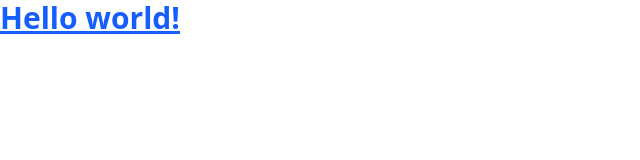
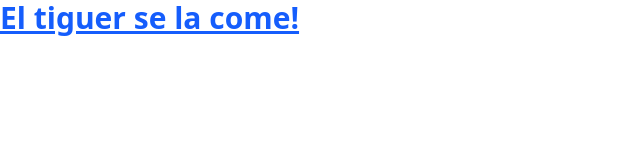
Before and after one commit to pablohzdev/Arrenda-Seguro, a website built with Vite: page index.html in a window 1280 px wide. Shown: the whole page, without its empty margins (0-640 px from the left). Built offline with nearby package versions, Linux system fonts and the light colour scheme.

Commit message:
cambios index.html

```diff
--- a/index.html
+++ b/index.html
@@ -10,7 +10,7 @@
     <div id="app"></div>
     <script type="module" src="/src/main.js"></script>
   <h1 class="text-3xl font-bold underline text-blue-600">
-    Hello world!
+    El tiguer se la come!
   </h1>
   </body>
 </html>
```
